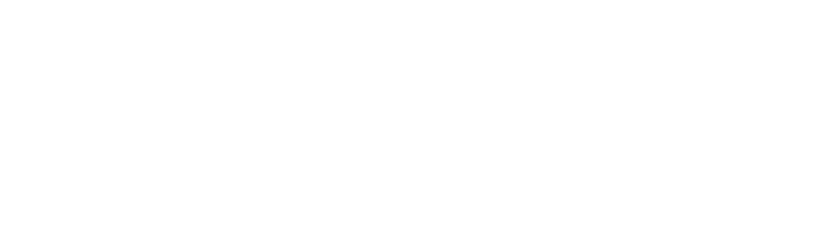
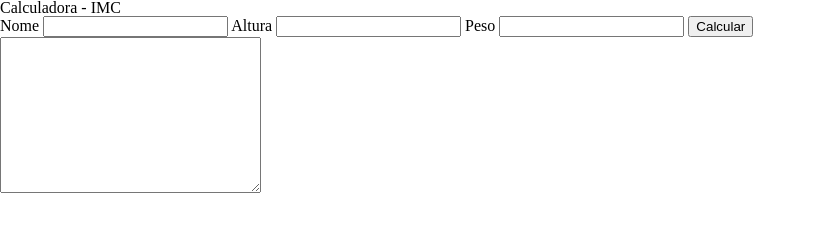
Before and after one commit to PabloGoulartn/IMC, a plain HTML site: page index.html in a window 1280 px wide. Shown: the whole page, without its empty margins (0-816 px from the left). Drawn offline with Linux system fonts and the light colour scheme.

Commit message:
HTML finalizado

```diff
--- a/index.html
+++ b/index.html
@@ -8,6 +8,28 @@
     <link rel="stylesheet" href="CSS/base.css">
 </head>
 <body>
+    <main>
+        <header class="page-header">
+            <h1>Calculadora - IMC</h1>
+        </header>
 
+        <form class="imcForm">
+            <article class="input-section">
+                <label for="nameInput">Nome</label>
+                <input type="text" name="name" id="nameInput" class="user-input">
+                <label for="heightInput">Altura</label>
+                <input type="number" name="height" id="heightInput" class="user-input">
+                <label for="weightInput">Peso</label>
+                <input type="number" name="weight" id="weightInput" class="user-input">
+
+                <button class="calculate-btn" type="submit" aria-label="Calcular IMC">Calcular</button>
+            </article>
+        </form>
+
+        <footer class="result-area">
+            <textarea name="result" class="resultTextarea" cols="30" rows="10" readonly></textarea>
+        </footer>
+    </main>
+    <script src="JS/IMC.js"></script>
 </body>
 </html>
```
Also changed, not shown: JS/IMC.js (added).
